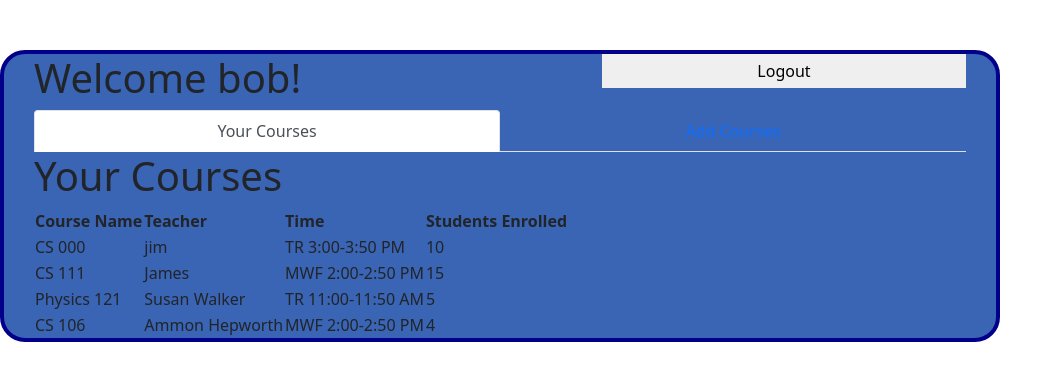
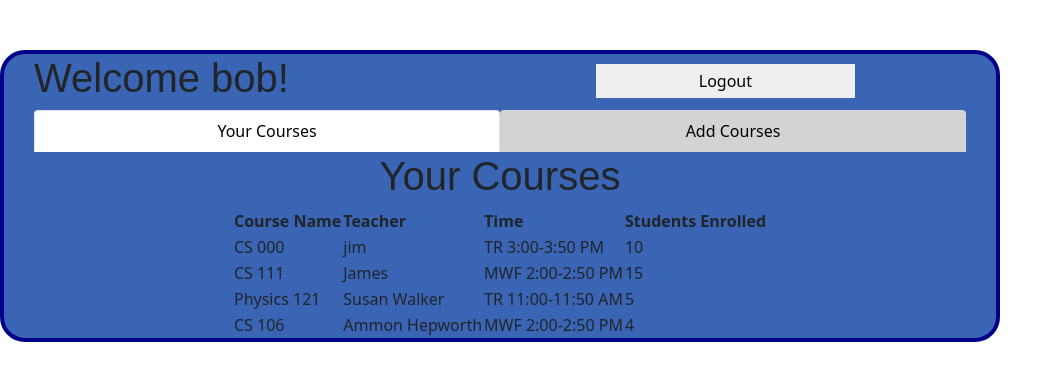
Before and after one commit to jakobpotosme/CSE106_Lab08, a Flask app: page /student/1 in a window 1280 px wide. Shown: the top 381 px of the page, without its empty margins (0-1063 px from the left). Run offline with Flask 2, Linux system fonts and the light colour scheme; a user stored in the database is signed in; data comes from the database, SQL or seed files in the repository.

Commit message:
Touch up students css

```diff
--- a/static/style.css
+++ b/static/style.css
@@ -1,3 +1,4 @@
+
 input[type=text] {
   display: list-item;
   padding: 10px;
@@ -8,13 +9,14 @@ input[type=text] {
 h1{
   margin-bottom: 1cm;
   align-items: center;
+  font-family: sans-serif;
 }
 
 #outer-box-login{
   margin-top: 50px;
   padding: 200px;
   width: 40%;
-  /* length: 1000px; */
+  length: 1000px;
   background-color: #3a64b4;
   border: 4px solid darkblue;
   border-radius: 25px;
@@ -30,7 +32,7 @@ h1{
   padding-left: 30px;
   padding-right: 30px;
   width: 1000px;
-  /* length: 1000px; */
+  length: 1000px;
   background-color: #3a64b4;
   border: 4px solid darkblue;
   border-radius: 25px;
@@ -47,16 +49,43 @@ h1{
   grid-column: 1 / 3;
 }
 
+.student-title{
+  text-align: center;
+}
+.student-table{
+  text-align: left;
+  justify-content: center;
+  margin-left: auto;
+  margin-right: auto;
+}
+
 #nav-tab button{
   width: 50%;
+  background-color: lightgrey;
+  color: black;
 }
-#logoutBtn{
-  width: 100%;
+#nav-tab .active{
+  background-color: white;
+}
+#nav-tab button:hover{
+  background-color: white;
+}
+
+#logoutBtnDiv{
+  margin-top: 10px;
+  width: 70%;
   grid-column-start: 2;
   grid-column-end: end;
   grid-row: 1;
   position: relative;
+
 }
+
+#logoutBtnDiv :hover{
+  border: solid blue 1px;
+  background-color: white;
+}
+
 button{
   border-radius: 4px;
   padding: 5px;
--- a/templates/login.html
+++ b/templates/login.html
@@ -4,7 +4,7 @@
 <head>
     <meta charset="utf-8">
     <title>Login</title>
-    <link rel="stylesheet" href="static\style.css">
+    <link rel="stylesheet" href="..\static\style.css">
 </head>
 
 <body>
--- a/templates/student.html
+++ b/templates/student.html
@@ -21,9 +21,9 @@
         <h1> Welcome {{student.name}}!</h1>
       </div>
 
-      <div id='logoutBtn'>
+      <div id='logoutBtnDiv'>
         <form  action="/logout" method="post">
-          <button  onclick="logout()">Logout</button>
+          <button  id='logoutBtn' onclick="logout()">Logout</button>
         </form>
       </div>
 
@@ -44,8 +44,8 @@
           <div class="tab-content" id="nav-tabContent">
 
             <div class="tab-pane fade show active" id="nav-mycourses" role="tabpanel">
-              <h1>Your Courses</h1>
-              <table>
+              <h1 class= "student-title">Your Courses</h1>
+              <table class= "student-table">
                   <div>
                       <tr>
                           <th>Course Name</th>
@@ -79,9 +79,9 @@
 
             <div class="tab-pane fade" id="nav-addcourses" role="tabpanel">
 
-              <h1>Add Courses</h1>
+              <h1 class= "student-title">Add Courses</h1>
               <form action='/register' method="post">
-                  <table>
+                  <table class= "student-table">
                       <div>
                           <tr>
                               <th>Course Name</th>
@@ -94,7 +94,7 @@
                       </div>
 
                       {% for row in range(0,allClasses|length ) %}
-                      {% print(row)%}
+
                       <tr>
 
                           <td name="courseName">
```
